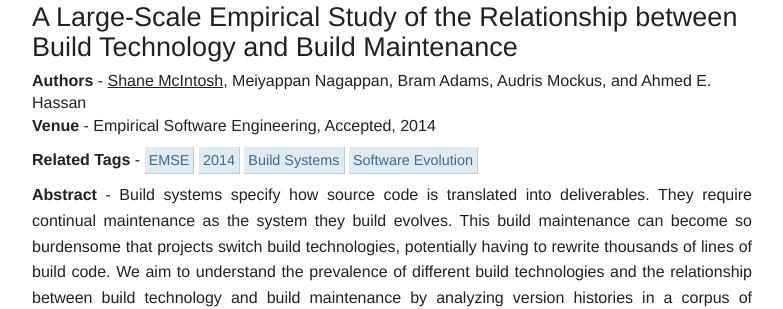
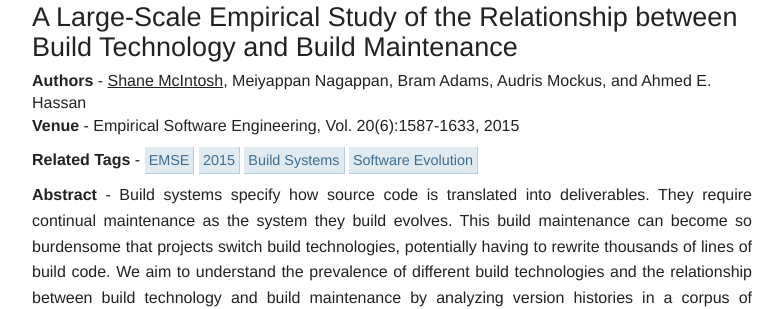
Before and after one commit to smcintosh/smcintosh.github.io, a Jekyll site: the page built from _posts/2014-06-01-a-large-scale-empirical-study-of-the-relationship-between-build-technology-and-build-maintenance.markdown, in a window 1280 px wide and 1400 px high. Shown: the part 100-409 px from the top of the window, without its empty margins (123-906 px from the left). Built offline with Jekyll 4.4.1, drawn with Linux system fonts in a browser that asks for light colours; Markdown is read by kramdown in place of the engine named in the settings; some of the changed text lies outside the part shown.

Commit message:
EMSE journal issue numbers

```diff
--- a/_posts/2014-06-01-a-large-scale-empirical-study-of-the-relationship-between-build-technology-and-build-maintenance.markdown
+++ b/_posts/2014-06-01-a-large-scale-empirical-study-of-the-relationship-between-build-technology-and-build-maintenance.markdown
@@ -7,16 +7,18 @@ authors: "<u>Shane McIntosh</u>, Meiyappan Nagappan, Bram Adams, Audris Mockus,
 tags: ["build-systems", "software-evolution"]
 venue: Empirical Software Engineering
 vtag: EMSE
-pages: Accepted
-pubyear: 2014
+pages: Vol. 20(6):1587-1633
+pubyear: 2015
 preprint: "http://sail.cs.queensu.ca/publications/pubs/emse2014-mcintosh-preprint.pdf"
 slides: "<iframe src='//www.slideshare.net/slideshow/embed_code/17137254' width='427' height='356' frameborder='0' marginwidth='0' marginheight='0' scrolling='no' style='border:1px solid #CCC; border-width:1px; margin-bottom:5px; max-width: 100%;' allowfullscreen> </iframe>"
 abstract: "Build systems specify how source code is translated into deliverables. They require continual maintenance as the system they build evolves. This build maintenance can become so burdensome that projects switch build technologies, potentially having to rewrite thousands of lines of build code. We aim to understand the prevalence of different build technologies and the relationship between build technology and build maintenance by analyzing version histories in a corpus of 177,039 repositories spread across four software forges, three software ecosystems, and four large-scale projects. We study low-level, abstraction-based, and framework-driven build technologies, as well as tools that automatically manage external dependencies. We find that modern, framework-driven build technologies need to be maintained more often and these build changes are more tightly coupled with the source code than low-level or abstraction-based ones. However, build technology migrations tend to coincide with a shift of build maintenance work to a build-focused team, deferring the cost of build maintenance to them."
 ---
-@article{mcintosh2014emse,
+@article{mcintosh2015emse,
 	Author={Shane McIntosh and Meiyappan Nagappan and Bram Adams and Audris Mockus and Ahmed E. Hassan},
 	Title = {A Large-Scale Empirical Study of the Relationship between Build Technology and Build Maintenance},
 	Journal = {Empirical Software Engineering},
-	Pages = {To appear},
-	Year = {2014}
+  Volume = {20},
+	Number = {6},
+	Pages = {1587-1633},
+	Year = {2015}
 }
```
